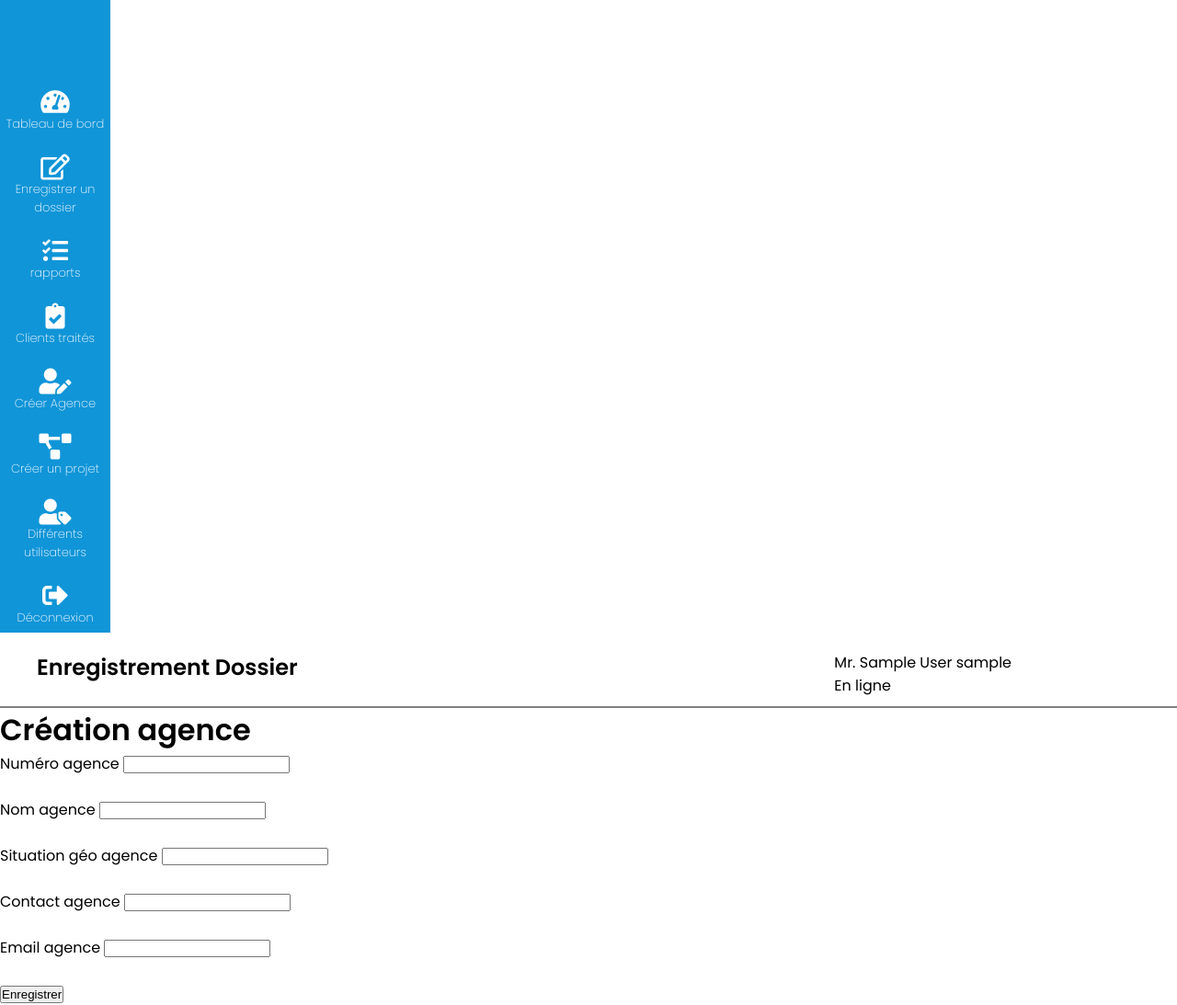
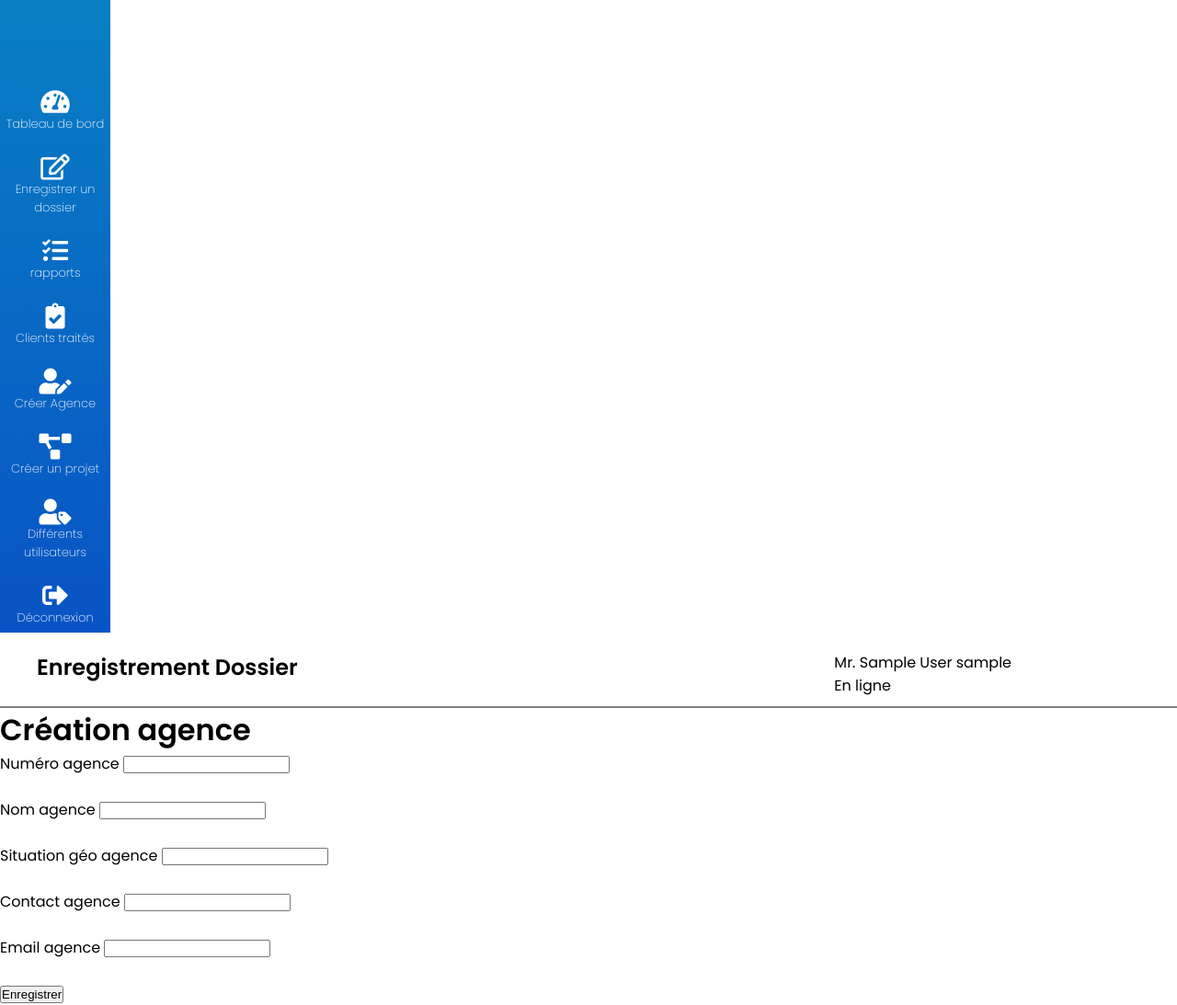
Before and after one commit to itklas/sodeci_deakens, a PHP site: page /Dossiers_projet/agence.php in a window 1280 px wide. Shown: the whole page at 92% size. Run offline with PHP 8.4, Linux system fonts and the light colour scheme; the visitor is signed in with stand-in values (Sample User, id 1); some libraries are stand-ins or nearby versions.

Commit message:
changer le BG de la navbar

```diff
--- a/Fichiers_includes/sidebar.css
+++ b/Fichiers_includes/sidebar.css
@@ -26,7 +26,8 @@ hr{
     height: 100%;
     width: 120px;
     padding-top: 80px;
-    background-color: #1095D8;
+    background: linear-gradient(to top, #0853c4, #087fc4);
+    /* #087fc4 #0853c4 */
 
 }
 .nav_bar ul li{
```
